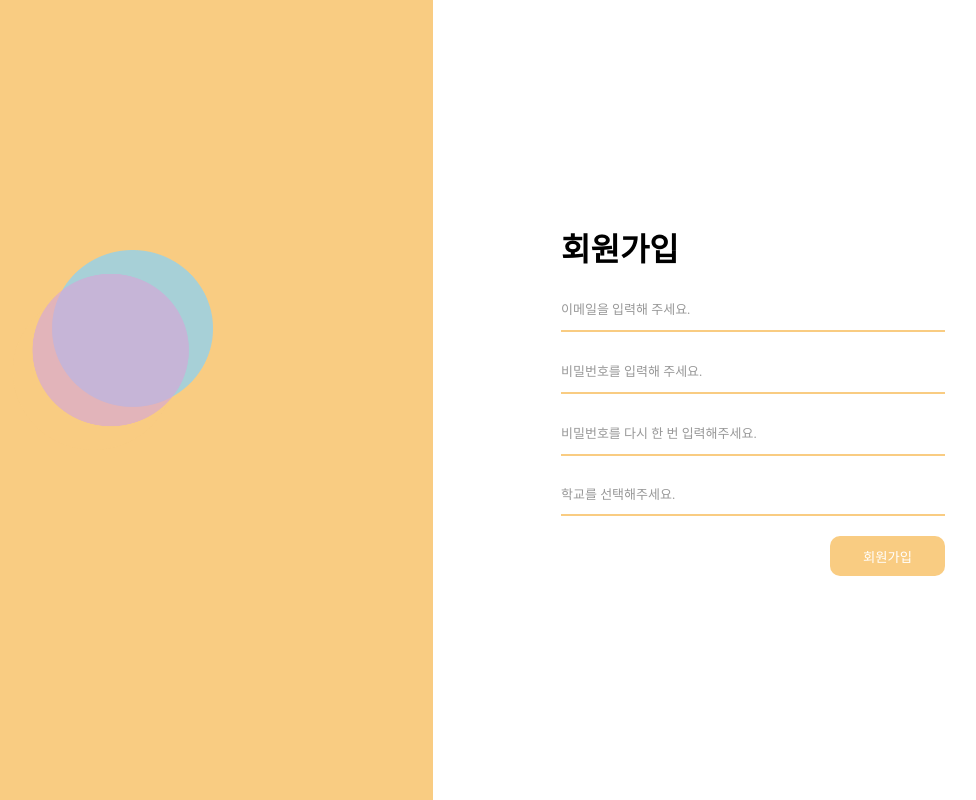
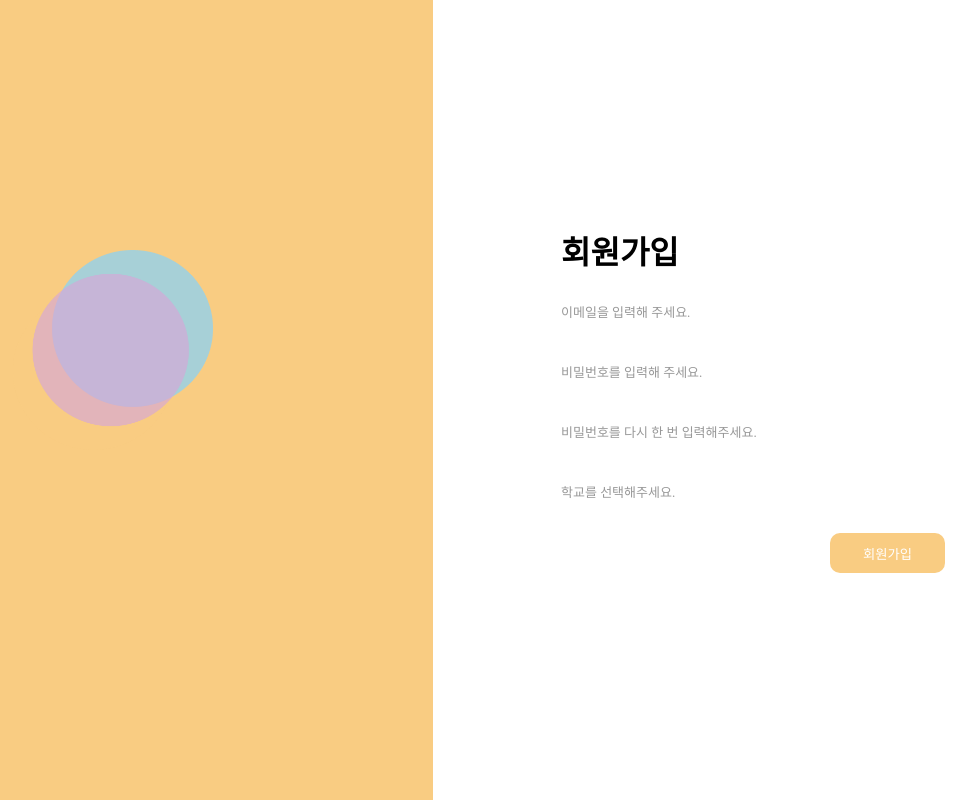
Before and after one commit to kimhyerin0909/petition_front, a React (Create React App) app: page /signup in a window 1280 px wide. Shown: the whole page, without its empty margins (207-1183 px from the left). Built offline with nearby package versions, Linux system fonts and the light colour scheme; a web font is replaced by a local one.

Commit message:
FEAT :: 배경 색 자동으로 바꾸기 기능,,, but 렌더링이 점점 늘어남

```diff
--- a/src/components/SignUp.tsx
+++ b/src/components/SignUp.tsx
@@ -1,26 +1,29 @@
-import React, { useEffect, useState } from 'react'
+import React, { useRef, useState } from 'react'
 
 export default function SignUp() {
-    const [color, setColor] = useState("orange");
+    const [color, setColor ]= useState("#F9CC82");
+    const colorChange = useRef<any>(null);
 
     setInterval(() => {
-        if(color === "orange") setColor("pink")
-        else if(color === "pink") setColor("purple")
-        else if(color === "purple") setColor("orange");
+        console.log(1)
+        color === "#F9CC82" ? setColor("#E2B4BA") : setColor("#F9CC82");
 
-    }, 3000);
+        // console.log(color)
+        // colorChange.current.style = `background-color: ${color};`
+        // border-bottom: 2px solid ${color};
+    }, 3000)
 
     return (
         <div className='signup-box'>
-            <section className='signup-leftside'>
+            <div ref={colorChange} id='leftside' className='signup-leftside'>
                 <img src='./main-logo.png' alt='logo' />
-            </section>
+            </div>
             <form>
                 <h1>회원가입</h1>
-                <input type="email" placeholder='이메일을 입력해 주세요.' />
-                <input type="password" placeholder='비밀번호를 입력해 주세요.' />
-                <input type="password" placeholder='비밀번호를 다시 한 번 입력해주세요.' />
-                <input type="search" placeholder='학교를 선택해주세요.'/>
+                <input className='input' type="email" placeholder='이메일을 입력해 주세요.' />
+                <input className='input' type="password" placeholder='비밀번호를 입력해 주세요.' />
+                <input className='input' type="password" placeholder='비밀번호를 다시 한 번 입력해주세요.' />
+                <input className='input' type="search" placeholder='학교를 선택해주세요.'/>
                 <button>회원가입</button>
             </form>
         </div>
--- a/src/index.tsx
+++ b/src/index.tsx
@@ -7,8 +7,6 @@ const root = ReactDOM.createRoot(
   document.getElementById('root') as HTMLElement
 );
 root.render(
-  <React.StrictMode>
-    <App />
-  </React.StrictMode>
+  <App />
 );
 reportWebVitals();
--- a/src/style.css
+++ b/src/style.css
@@ -45,7 +45,6 @@
   width: 100%;
   height: 40px;
   border: none;
-  border-bottom: 2px solid #F9CC82;
   margin-bottom: 20px;
 }
 .signup-box form input::placeholder {
--- a/src/style.scss
+++ b/src/style.scss
@@ -48,7 +48,7 @@ $purple : #C6B5D7;
             width: 100%;
             height: 40px;
             border: none;
-            border-bottom: 2px solid $orange;
+
             margin-bottom: 20px;
             &::placeholder {
                 color: #989898;
```
Also changed, not shown: 1 other file (tests, documents, lock files or other folders).
